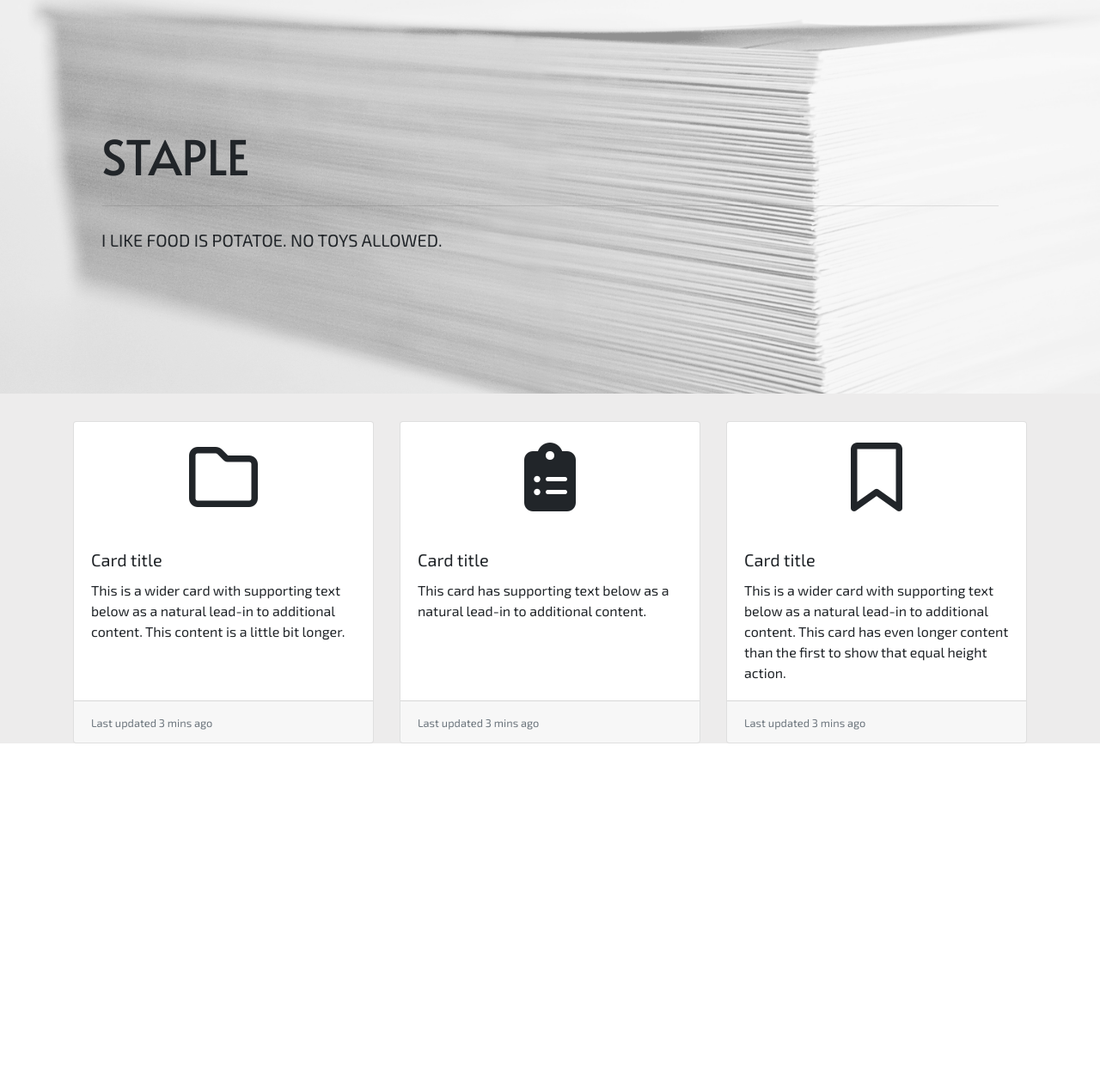
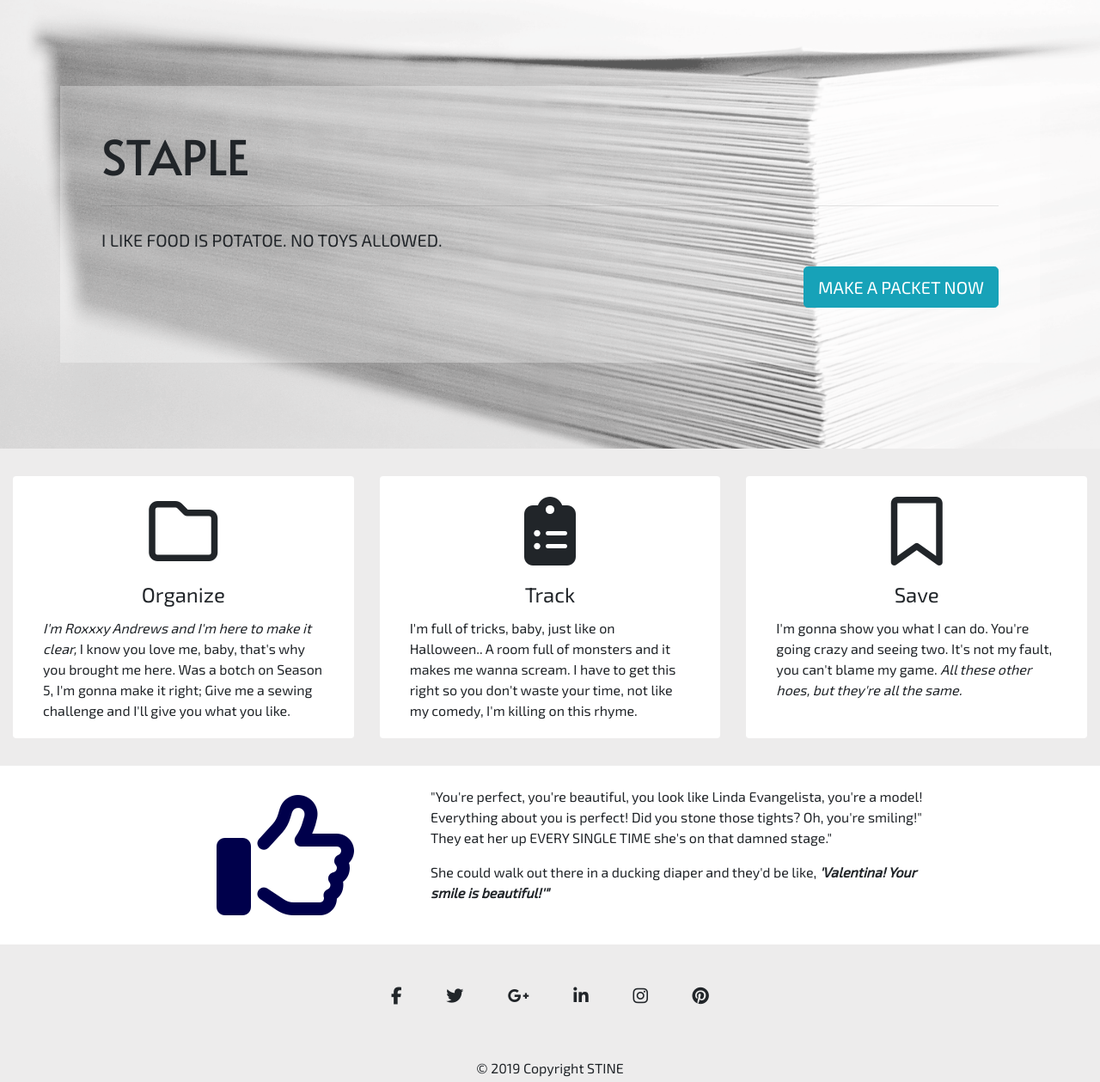
Before and after one commit to aucoeur/staple-alpha, a Django app: page / in a window 1280 px wide. Shown: the part 56-1315 px from the top of the page at 86% size. Before the commit the page ends 921 px from the top, so only its background shows below. Run offline with Django 3.2, Linux system fonts and the light colour scheme; some libraries are stand-ins or nearby versions.

Commit message:
Add landing page

```diff
--- a/staple/templates/staple/partials/anon_home.html
+++ b/staple/templates/staple/partials/anon_home.html
@@ -5,44 +5,87 @@
         <h1 class="display-4">STAPLE</h1>
         <hr class="my-4">
         <p class="lead"> {{ text }} NO TOYS ALLOWED.</p>
+        <p class="text-right"><button type="button" class="btn btn-info btn-lg">MAKE A PACKET NOW</button></p>
     </div>
 </div>
 
-<div class="container">
+<div class="container-fluid">
     <div class="card-deck">
-        <div class="card">
-            <i class="far fa-folder fa-5x text-center p-4"></i>
+        <div class="card col-sm-4">
+            <i class="far fa-folder fa-5x text-center pt-4"></i>
             <div class="card-body">
-                <h5 class="card-title">Card title</h5>
-                <p class="card-text">This is a wider card with supporting text below as a natural lead-in to additional
-                    content. This content is a little bit longer.</p>
-            </div>
-            <div class="card-footer">
-                <small class="text-muted">Last updated 3 mins ago</small>
+                <h4 class="card-title text-center">Organize</h4>
+                <p class="card-text"><i>I'm Roxxxy Andrews and I'm here to make it clear,</i> I know you love me, baby,
+                    that's why you brought me here. Was a botch on Season 5, I'm gonna make it right; Give me a sewing
+                    challenge and I'll give you what you like.</p>
             </div>
         </div>
-        <div class="card">
-            <i class="fas fa-clipboard-list fa-5x text-center p-4"></i>
+        <div class="card col-sm-4">
+            <i class="fas fa-clipboard-list fa-5x text-center pt-4"></i>
             <div class="card-body">
-                <h5 class="card-title">Card title</h5>
-                <p class="card-text">This card has supporting text below as a natural lead-in to additional content.</p>
-            </div>
-            <div class="card-footer">
-                <small class="text-muted">Last updated 3 mins ago</small>
+                <h4 class="card-title text-center">Track</h4>
+                <p class="card-text">I'm full of tricks, baby, just like on Halloween.. A room full of monsters and it
+                    makes me wanna scream. I have to get this right so you don't waste your time, not like my comedy,
+                    I'm killing on this rhyme.</p>
             </div>
         </div>
-        <div class="card">
-            <i class="far fa-bookmark fa-5x text-center p-4"></i>
+        <div class="card col-sm-4">
+            <i class="far fa-bookmark fa-5x text-center pt-4"></i>
             <div class="card-body">
-                <h5 class="card-title">Card title</h5>
-                <p class="card-text">This is a wider card with supporting text below as a natural lead-in to additional
-                    content. This card has even longer content than the first to show that equal height action.</p>
-            </div>
-            <div class="card-footer">
-                <small class="text-muted">Last updated 3 mins ago</small>
+                <h4 class="card-title text-center">Save</h4>
+                <p class="card-text">I'm gonna show you what I can do. You're going crazy and seeing two. It's not my
+                    fault, you can't blame my game. <i>All these other hoes, but they're all the same.</i></p>
             </div>
         </div>
     </div>
 </div>
 
+<div class="d-flex justify-content-center p-4 blurb">
+    <div class="col-3 text-center align-self-center"><i class="far fa-thumbs-up fa-10x"
+            style="color:rgb(0, 0, 75);"></i></div>
+    <div class="col-6">
+        <p>"You're perfect, you're beautiful, you look like Linda Evangelista, you're a model! Everything about you is
+            perfect! Did you stone those tights? Oh, you're smiling!" They eat her up EVERY SINGLE TIME she's on that
+            damned
+            stage."
+        </p>
+        <p>She could walk out there in a ducking diaper and they'd be like, <strong><i>'Valentina! Your smile is
+                    beautiful!'"</strong></i>
+        </p>
+    </div>
+</div>
+<footer class="page-footer font-small sticky-bottom">
+        <div class="container">
+            <div class="row">
+                <div class="col-md-12 pt-5 pb-2">
+                    <div class="mb-5 text-center">
+                        <a class="fb-ic">
+                            <i class="fab fa-facebook-f fa-lg white-text mr-md-5 mr-3 fa-2x"> </i>
+                        </a>
+                        <a class="tw-ic">
+                            <i class="fab fa-twitter fa-lg white-text mr-md-5 mr-3 fa-2x"> </i>
+                        </a>
+                        <a class="gplus-ic">
+                            <i class="fab fa-google-plus-g fa-lg white-text mr-md-5 mr-3 fa-2x"> </i>
+                        </a>
+                        <a class="li-ic">
+                            <i class="fab fa-linkedin-in fa-lg white-text mr-md-5 mr-3 fa-2x"> </i>
+                        </a>
+                        <a class="ins-ic">
+                            <i class="fab fa-instagram fa-lg white-text mr-md-5 mr-3 fa-2x"> </i>
+                        </a>
+                        <a class="pin-ic">
+                            <i class="fab fa-pinterest fa-lg white-text fa-2x"> </i>
+                        </a>
+                    </div>
+                </div>
+            </div>
+        </div>
+
+
+        <!-- Copyright -->
+        <div class="footer-copyright text-center py-1">© 2019 Copyright STINE
+        </div>
+
+    </footer>
 {% endblock content %}
--- a/static/staple/style.css
+++ b/static/staple/style.css
@@ -23,10 +23,27 @@ body {
     right: 0;
     bottom: 0;
     z-index: -1;
-    opacity: 0.5;
+    opacity: 0.8;
     /* Tone the image down further by giving it transparency */
+}
+
+.jumbo-text {
+    background: rgba(255, 255, 255, 0.3);
 }
 
 h1 {
     font-family: 'Alata', sans-serif;
 }
+
+.card {
+    border: 0px;
+}
+
+.container-fluid {
+    margin-bottom: 2rem;
+}
+
+.blurb {
+    background: rgba(255, 255, 255, 1);
+    padding-top: 15px;
+}
```
Also changed, not shown: README.md, static/files/mockup_landingpage.png (added).
